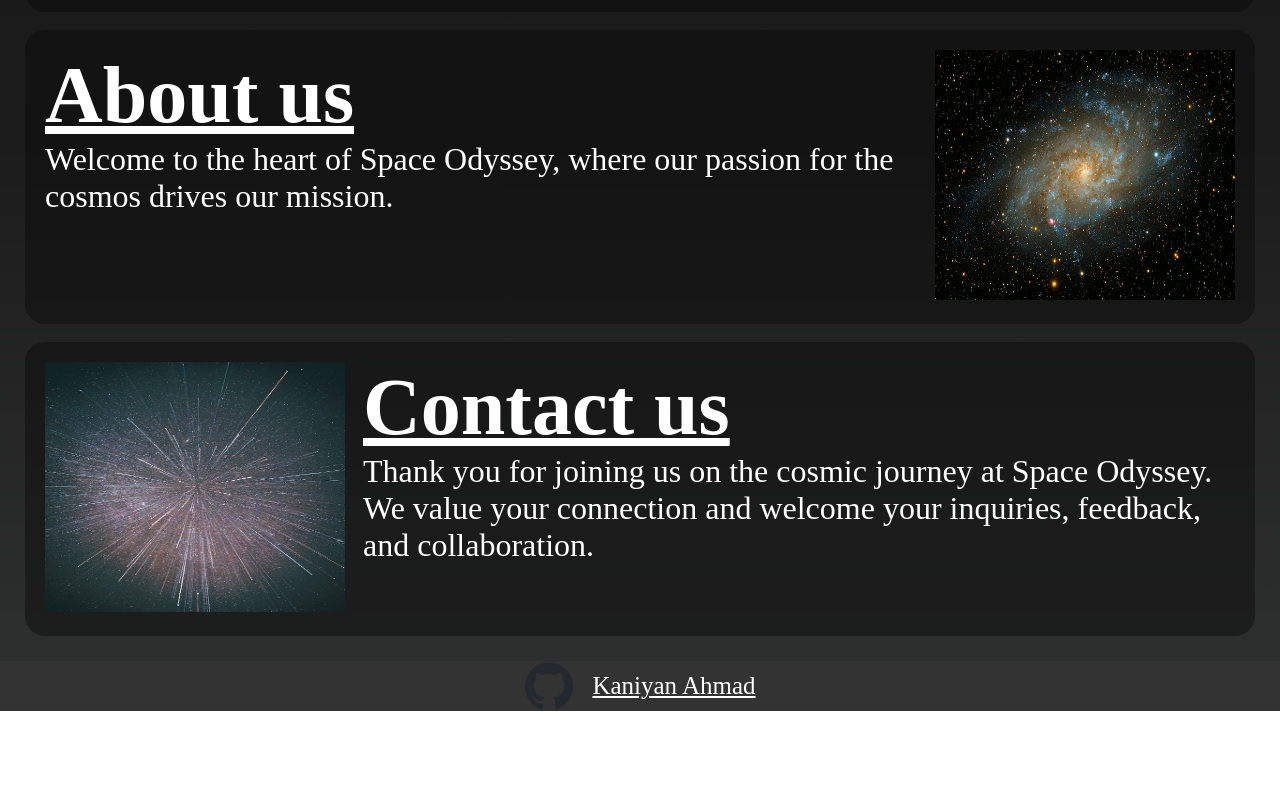
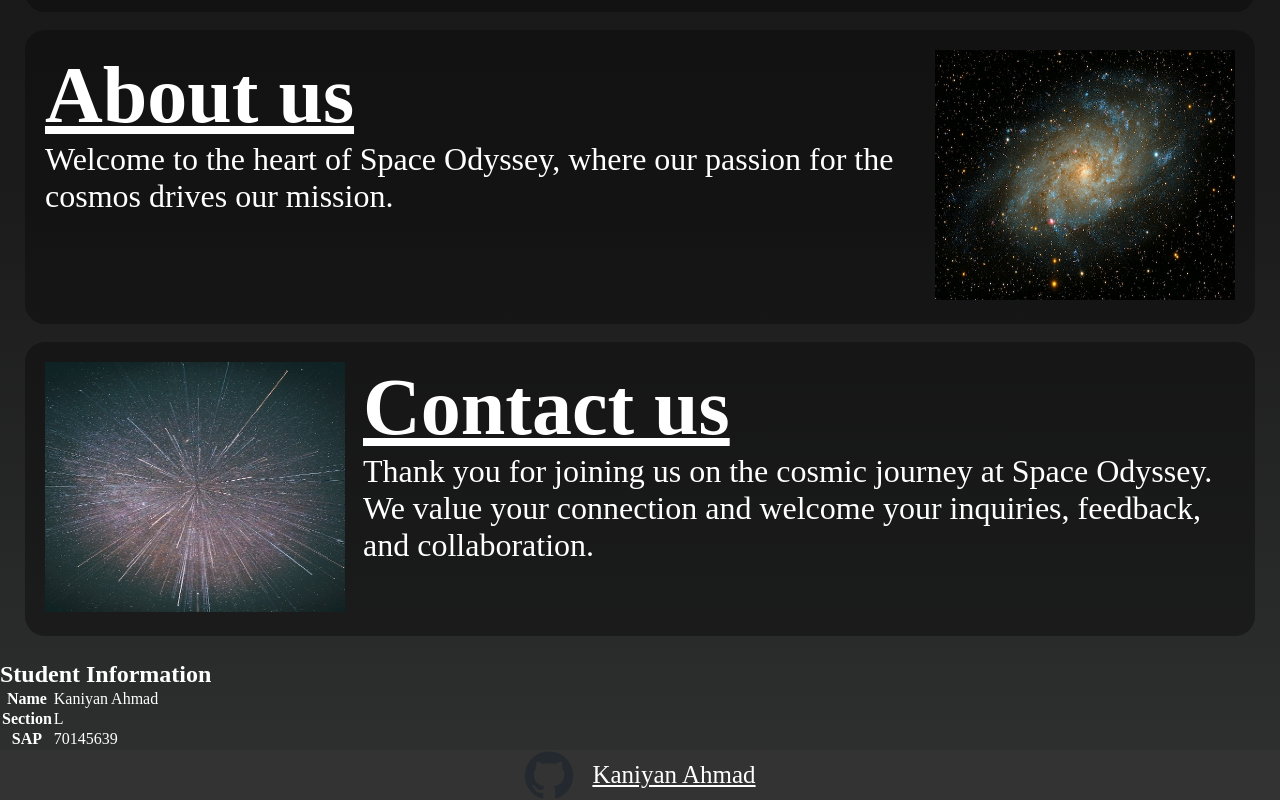
Before and after one commit to KaniyanAhmad/space-odyssey, a plain HTML site: page index.html in a window 1280 px wide. Shown: the part 2123-2923 px from the top of the page. Before the commit the page ends 2834 px from the top, so only its background shows below. Drawn offline with Linux system fonts and the light colour scheme.

Commit message:
Update index.html

```diff
--- a/index.html
+++ b/index.html
@@ -64,7 +64,22 @@
     </div>
 
     <footer>
-        <div id="logo-wrapper"></div>
+        <h2>Student Information</h2>
+
+          <table>
+            <tr>
+              <th>Name</th>
+              <td>Kaniyan Ahmad</td>
+            </tr>
+            <tr>
+              <th>Section</th>
+              <td>L</td>
+            </tr>
+            <tr>
+              <th>SAP</th>
+              <td>70145639</td>
+            </tr>
+          </table>
 
         <div id="git-info">
             <img src="./images/github-mark.png" alt="github-logo">
```
